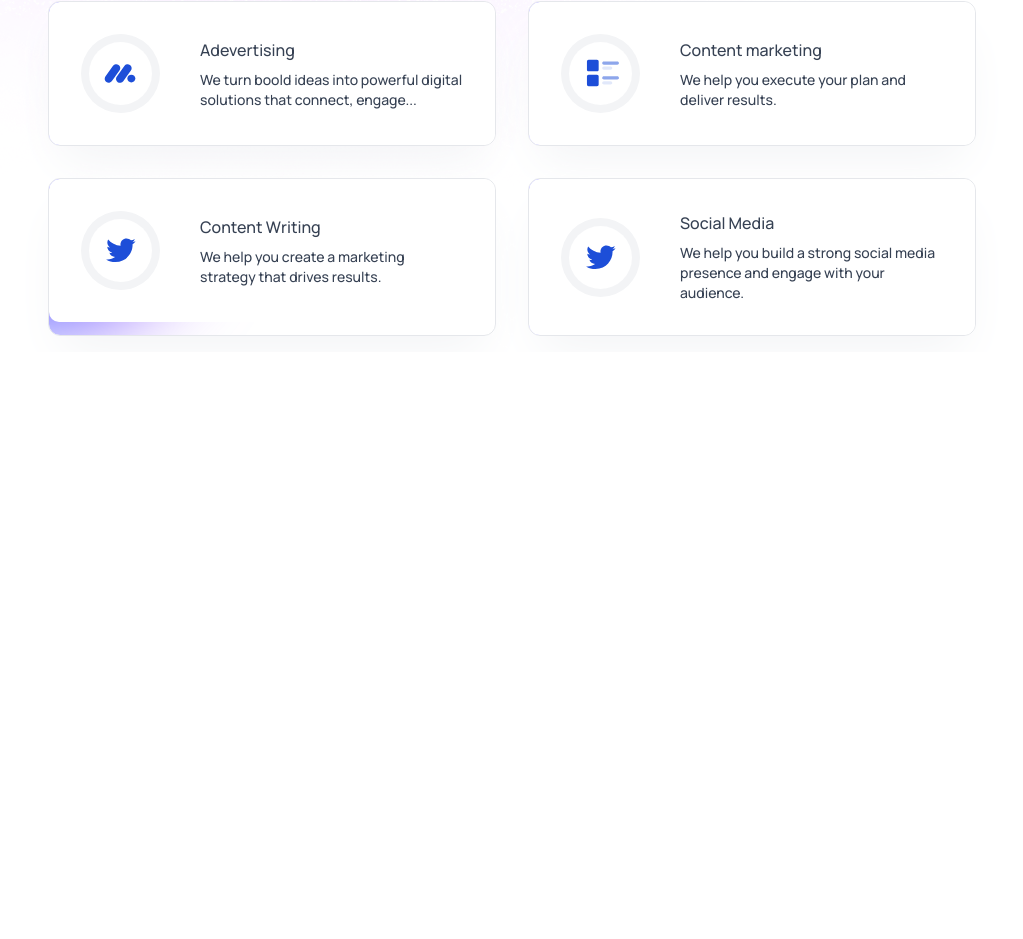
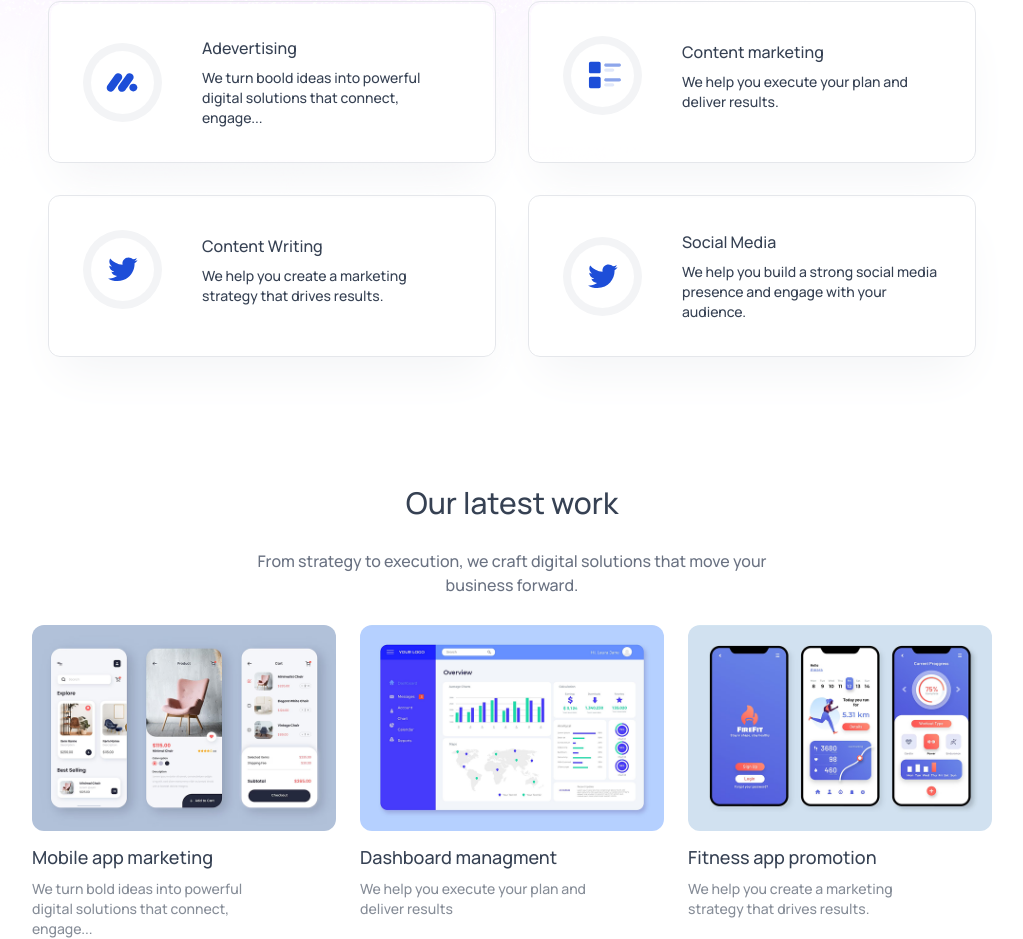
Before and after one commit to ShivamPundir2859/Agency-Ai, a React (Vite) app: page / in a window 1280 px wide. Shown: the part 1621-2560 px from the top of the page, without its empty margins (128-1151 px from the left). Before the commit the page ends 1973 px from the top, so only its background shows below. Built offline with nearby package versions, Linux system fonts and the light colour scheme.

Commit message:
fle added

```diff
--- a/src/App.jsx
+++ b/src/App.jsx
@@ -3,6 +3,7 @@
 import Hero from './components/Hero'
 import TrustedBy from './components/TrustedBy'
 import Services from './components/Services'
+import OurWork from './components/OurWork'
 
 const App = () => {
   const [theme, setTheme] = useState(localStorage.getItem('theme') ? localStorage.
@@ -14,6 +15,7 @@
       <Hero />
       <TrustedBy />
       <Services />
+      <OurWork />
     </div>
   )
 }
--- /dev/null
+++ b/src/components/OurWork.jsx
@@ -0,0 +1,46 @@
+import React from 'react'
+import Title from './Title'
+import assets from '../assets/assets'
+
+const OurWork = () => {
+
+    const workData = [
+        {
+            title: "Mobile app marketing",
+            description: "We turn bold ideas into powerful digital solutions that connect, engage...",
+            image: assets.work_mobile_app,
+        },
+        {
+            title: "Dashboard managment",
+            description: "We help you execute your plan and deliver results",
+            image: assets.work_dashboard_management,
+        },
+        {
+            title: "Fitness app promotion",
+            description: "We help you create a marketing strategy that drives results.",
+            image: assets.work_fitness_app,
+        },
+    ]
+    return (
+        <div id='our-work' className='flex flex-col items-center gap-7 px-4 sm:px-12
+        lg:px-24 xl:px-40 pt-28 text-gray-700 dark:text-white'>
+            <Title title='Our latest work' desc='From strategy to
+            execution, we craft digital solutions that move your business forward.'/>
+
+            <div className='grid sm:grid-cols-2 lg:grid-cols-3 gap-6 w-full max-w-5xl'>
+                {
+                    workData.map((work, index) => (
+                        <div key={index} className='hover:scale-102 duration-500'>
+                            <img src={work.image} alt="" className='w-full rounded-xl' />
+                            <h3 className='mt-3 mb-2 text-lg font-semibold'>{work.title}</h3>
+                            <p className='text-sm opacity-60 w-5/6'>{work.description}</p>
+                        </div>
+                    ))
+                }
+            </div>
+
+        </div>
+    )
+}
+
+export default OurWork
--- a/src/components/ServiceCard.jsx
+++ b/src/components/ServiceCard.jsx
@@ -1,17 +1,27 @@
-import React, { useState } from 'react'
+import React, { useState, useRef } from 'react'
 
 const ServiceCard = ({ service, index }) => {
     const [position, setPosition] = useState({ x: 0, y: 0 });
+    const [visible, setVisible] = useState(false);
+    const divRef = useRef(null);
+
+    const handleMouseMove = (e) => {
+        const bounds = divRef.current.getBoundingClientRect();
+        setPosition({ x: e.clientX - bounds.left, y: e.clientY - bounds.top })
+    }
 
     return (
         <div className='relative overflow-hidden max-w-lg sm:m-4 rounded-xl border
-        border-gray-200 dark:border-gray-700 shadow-2xl shadow-gray-100 dark:shadow-gray-900'>
+        border-gray-200 dark:border-gray-700 shadow-2xl shadow-gray-100 dark:shadow-white/10 p-[2px]'
+            onMouseEnter={() => setVisible(true)} onMouseLeave={() => setVisible(false)}
+            ref={divRef} onMouseMove={handleMouseMove}>
 
-            <div className='pointer-events-none blur-2xl rounded-full bg-gradient-to-r
+            <div className={`pointer-events-none blur-2xl rounded-full bg-gradient-to-r
             from-blue-500 via-indigo-500 to-purple-500 w-[300px] h-[300px] absolute z-0
-            transition-opacity duration-500 mix-blend-lighten dark:mix-blend-darken' style={{
-                    top: position.y - 150, left: position.x - 150
-                }} />
+            transition-opacity duration-500 mix-blend-lighten ${visible ? 'opacity-70'
+                    : 'opacity-0'}`} style={{
+                        top: position.y - 150, left: position.x - 150
+                    }} />
 
             <div className='flex items-center gap-10 p-8 hover:p-7.5 hover:m-0.5
                 transition-all rounded-[10px] bg-white dark:bg-gray-900 z-10 relative'>
```
